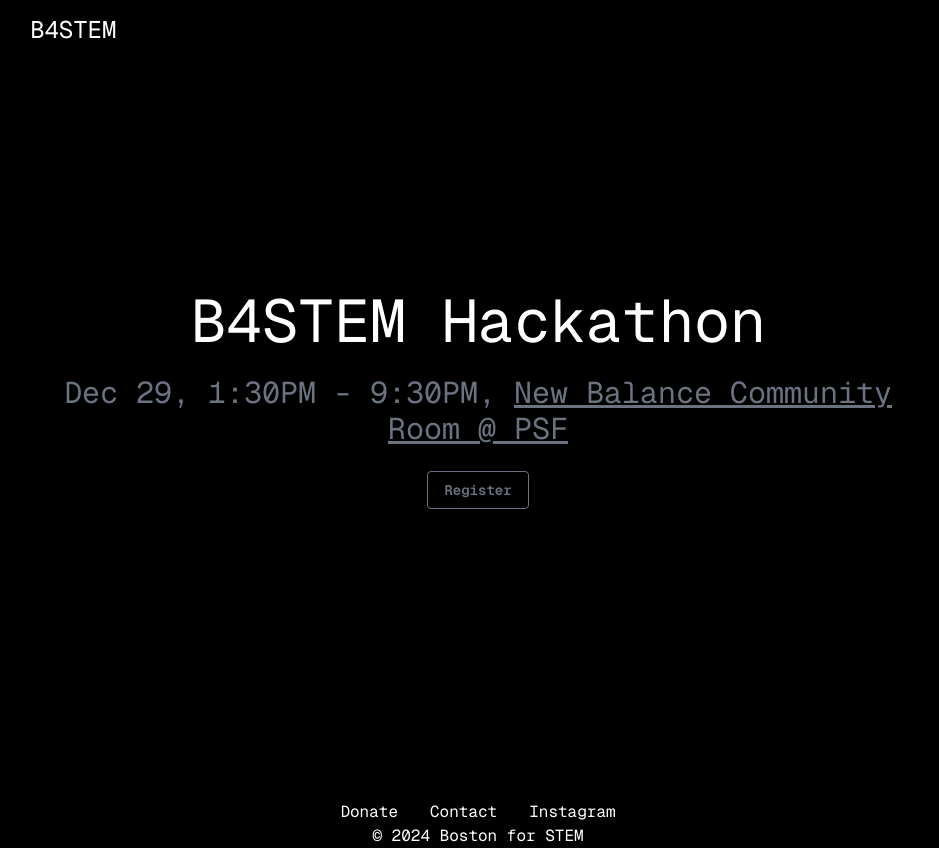
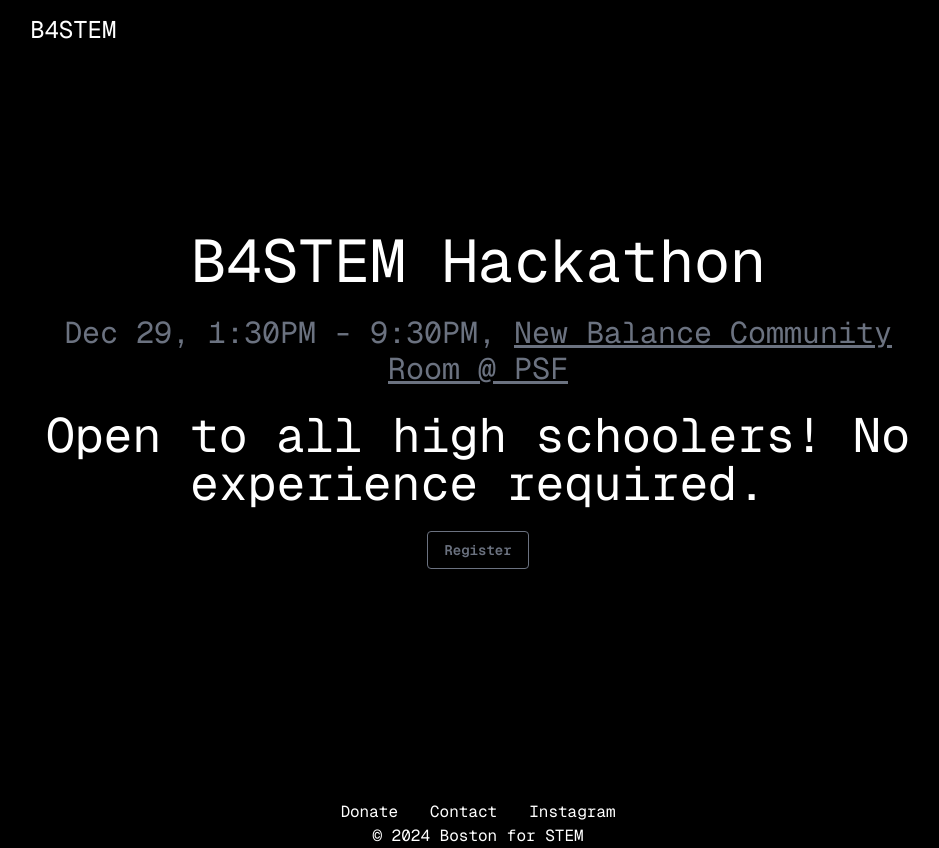
Before and after one commit to jchin9607/react-b4stem, a React (Vite) app: page /hack in a window 1280 px wide. Shown: the whole page, without its empty margins (162-1101 px from the left). Built offline with nearby package versions, Linux system fonts and the light colour scheme.

Commit message:
Update Hack.jsx

```diff
--- a/src/Hackathon/Hack.jsx
+++ b/src/Hackathon/Hack.jsx
@@ -15,6 +15,7 @@
             New Balance Community Room @ PSF
           </a>
         </p>
+        <p>Open to all high schoolers! No experience required.</p>
         <a href="https://forms.gle/xUTVTu2ATSnHb4MJ7" target="_blank">
           <div className=" hover:bg-gray-900 text-gray-500 font-semibold py-2 px-4 border border-gray-500 rounded shadow text-sm h-full flex justify-center items-center ">
             Register
```
